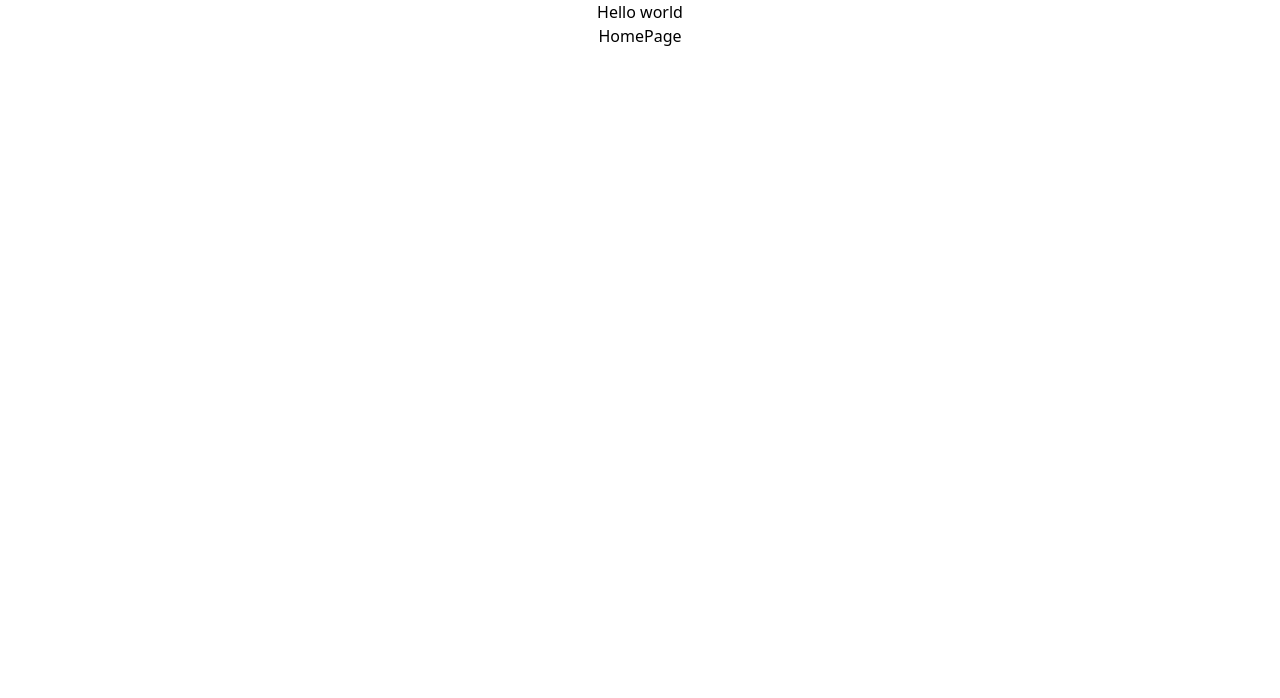
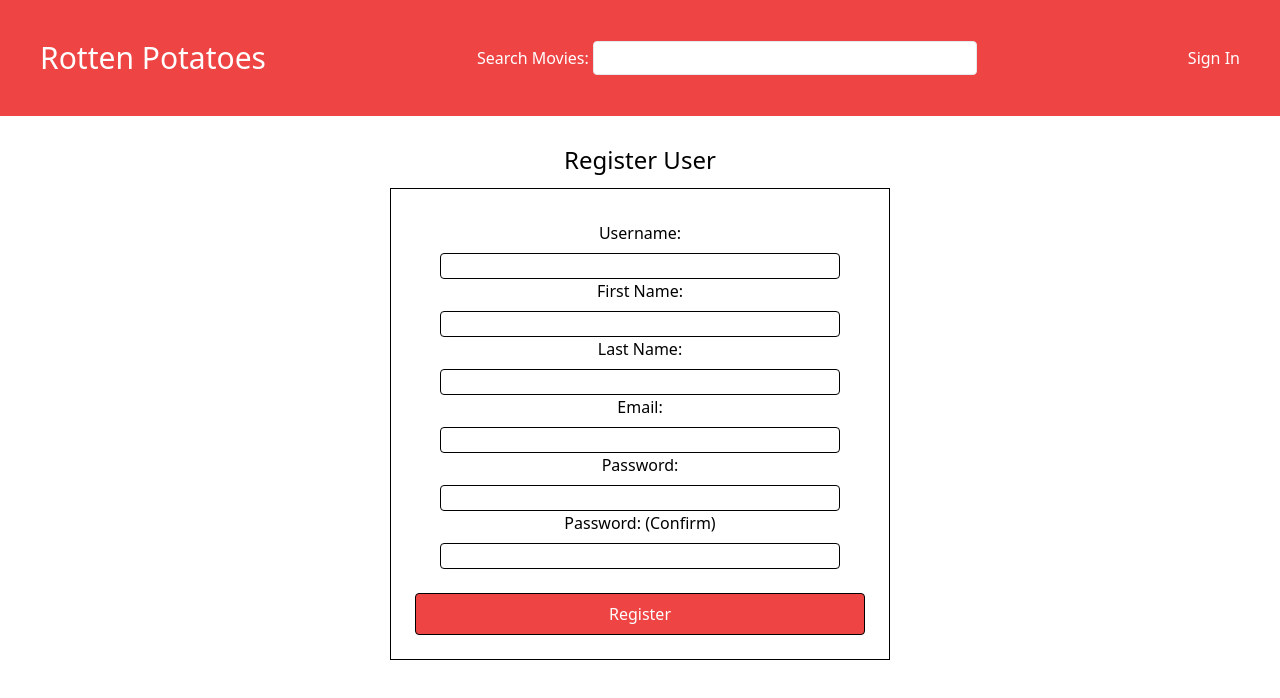
Before and after one commit to Robertsnemeth/Rotten-Potatoes, a React (Vite) app in the folder Rotten_Potatoes/client/: page /rotten_potatoes/registration in a window 1280 px wide. Shown: the top 698 px of the page. Built offline with nearby package versions, Linux system fonts and the light colour scheme.

Commit message:
added nav bar/homepage api/reg and login form

```diff
--- a/Rotten_Potatoes/client/src/App.jsx
+++ b/Rotten_Potatoes/client/src/App.jsx
@@ -1,15 +1,21 @@
-import { useState } from 'react'
-import NavBar from './components/NavBar'
-import HomePage from './views/HomePage'
+import { useState } from 'react';
+import { BrowserRouter, Routes, Route, Navigate } from 'react-router-dom';
+import NavBar from './components/NavBar';
+import RegistrationForm from './components/RegistrationForm';
+import HomePage from './views/HomePage';
 
 function App() {
-  const [count, setCount] = useState(0)
 
   return (
     <div className="">
-        <h1>Hello world</h1>
+      <BrowserRouter>
         <NavBar/>
-        <HomePage/>
+          <Routes>
+            <Route element={<Navigate to="/rotten_potatoes/home_page"/>} path="/"/>
+            <Route element={<HomePage/>} path="/rotten_potatoes/home_page"/>
+            <Route element={<RegistrationForm/>} path="/rotten_potatoes/registration"/>
+          </Routes>
+      </BrowserRouter>
     </div>
   )
 }
--- a/Rotten_Potatoes/client/src/components/NavBar.jsx
+++ b/Rotten_Potatoes/client/src/components/NavBar.jsx
@@ -1,9 +1,18 @@
 import React from 'react'
+import { useNavigate } from 'react-router-dom'
 
 const NavBar = () => {
+
+  const navigate = useNavigate();
+
   return (
-    <nav>
-
+    <nav className="bg-red-500 text-white flex content-between p-10 mb-4 items-center">
+        <h1 className="text-3xl">Rotten Potatoes</h1>
+        <div>
+          <label htmlFor="search">Search Movies: </label>
+          <input id="search" className="border rounded text-black w-96 p-1" type="text" />
+        </div>
+        <button>Sign In</button>
     </nav>
   )
 }
--- /dev/null
+++ b/Rotten_Potatoes/client/src/components/RegistrationForm.jsx
@@ -0,0 +1,104 @@
+import { useState } from 'react';
+import { useNavigate } from 'react-router-dom';
+import axios from 'axios';
+
+
+const RegistrationForm = () => {
+
+    const [ username, setUsername ] = useState("");
+    const [ firstName, setFirstName ] = useState("");
+    const [ lastName, setLastName ] = useState("");
+    const [ email, setEmail ] = useState("");
+    const [ password, setPassword ] = useState("");
+    const [ confirmPassword, setConfirmPassword ] = useState("")
+    const [ formErrors, setFormErrors ] = useState({})
+    const [ dataChange, setDataChange ] = useState("");
+
+    const navigate = useNavigate();
+
+    const handleUsername = (e) => {
+        setUsername(e.target.value)
+    };
+    const handleFirstName = (e) => {
+        setFirstName(e.target.value)
+    };
+    const handleLastName = (e) => {
+        setLastName(e.target.value)
+    };
+    const handleEmail = (e) => {
+        setEmail(e.target.value)
+    };
+    const handlePassword = (e) => {
+        setPassword(e.target.value)
+    };
+    const handleConfirmPassword = (e) => {
+        setConfirmPassword(e.target.value)
+    };
+
+    const handleSubmit = (e) => {
+        e.preventDefault();
+        axios.post('http://localhost:8000/api/user', {
+            firstName,
+            lastName,
+            email,
+            password,
+            confirmPassword})
+        .then(res =>
+            {console.log(res);
+            setDataChange(Math.random());
+            navigate("/pet/all")
+        })
+        .catch(err => {
+            console.log(err);
+            const errRes = err.response.data.error.errors
+            setFormErrors(errRes);
+        })
+    }
+
+  return (
+    <div>
+        <div className='flex flex-col items-center'>
+            <h1 className="text-2xl m-3">Register User</h1>
+        <form onSubmit={handleSubmit} className="w-[500px] border border-black p-4 flex flex-col">
+            <div className='flex'>
+                <section className='m-4'>
+                <div className="flex flex-col gap-2">
+                    {formErrors.username && <p className="text-center text-red-500">{formErrors.firstName.message}</p>}
+                        <label htmlFor="username">Username: </label>
+                        <input className="border border-black rounded w-[400px]" type="text" onChange={handleUsername} value={username}/>
+                    </div>
+                    <div className="flex flex-col gap-2">
+                    {formErrors.firstName && <p className="text-center text-red-500">{formErrors.firstName.message}</p>}
+                        <label htmlFor="firstName">First Name: </label>
+                        <input className="border border-black rounded w-[400px]" type="text" onChange={handleFirstName} value={firstName}/>
+                    </div>
+                    <div className="flex flex-col gap-2">
+                    {formErrors.lastName && <p className="text-center text-red-500">{formErrors.lastName.message}</p>}
+                        <label htmlFor="lastName">Last Name: </label>
+                        <input className="border border-black rounded" type="text" onChange={handleLastName} value={lastName}/>
+                    </div>
+                    <div className="flex flex-col gap-2">
+                    {formErrors.email && <p className="text-center text-red-500">{formErrors.email.message}</p>}
+                        <label htmlFor="email">Email: </label>
+                        <input className="border border-black rounded" type="text" onChange={handleEmail} value={email}/>
+                    </div>
+                    <div className="flex flex-col gap-2">
+                    {formErrors.password && <p className="text-center text-red-500">{formErrors.password.message}</p>}
+                        <label htmlFor="password">Password: </label>
+                        <input className="border border-black rounded" type="password" onChange={handlePassword} value={password}/>
+                    </div>
+                    <div className="flex flex-col gap-2">
+                    {formErrors.confirmPassword && <p className="text-center text-red-500">{formErrors.confirmPassword.message}</p>}
+                        <label htmlFor="confirmPassword">Password: (Confirm) </label>
+                        <input className="border border-black rounded" type="password" onChange={handleConfirmPassword} value={confirmPassword}/>
+                    </div>
+                </section>
+            </div>
+                <button className="border border-black rounded p-2 m-2 bg-red-500 hover:bg-blue-400 text-white">Register</button>
+        </form>
+    </div>
+    </div>
+  )
+}
+
+export default RegistrationForm
--- a/Rotten_Potatoes/client/src/views/HomePage.jsx
+++ b/Rotten_Potatoes/client/src/views/HomePage.jsx
@@ -1,8 +1,28 @@
-import React from 'react'
+import {useState, useEffect} from 'react';
+import axios from 'axios';
+// b79df8f9
+const API_URL = "http://www.omdbapi.com?apikey=b79df8f9"
 
 const HomePage = () => {
+
+  const [ movies, setMovies ] = useState([]);
+  const [ movieTitle, setMovieTitle ] = useState("Harry Potter")
+
+  useEffect(() => {
+    axios.get(`${API_URL}&s=${movieTitle}`)
+      .then(res => {console.log(res), setMovies(res.data.Search)})
+      .catch(err => console.log(err))
+  }, []);
+
   return (
-    <div>HomePage</div>
+    <div>{movies.map((movie, index) => {
+      return (
+        <>
+        <h1 key={index}>{movie.Title}</h1>
+        <img src={movie.Poster} alt="" />
+        </>
+      )
+    })}</div>
   )
 }
 
```
Also changed, not shown: 1 other file (tests, documents, lock files or other folders).
